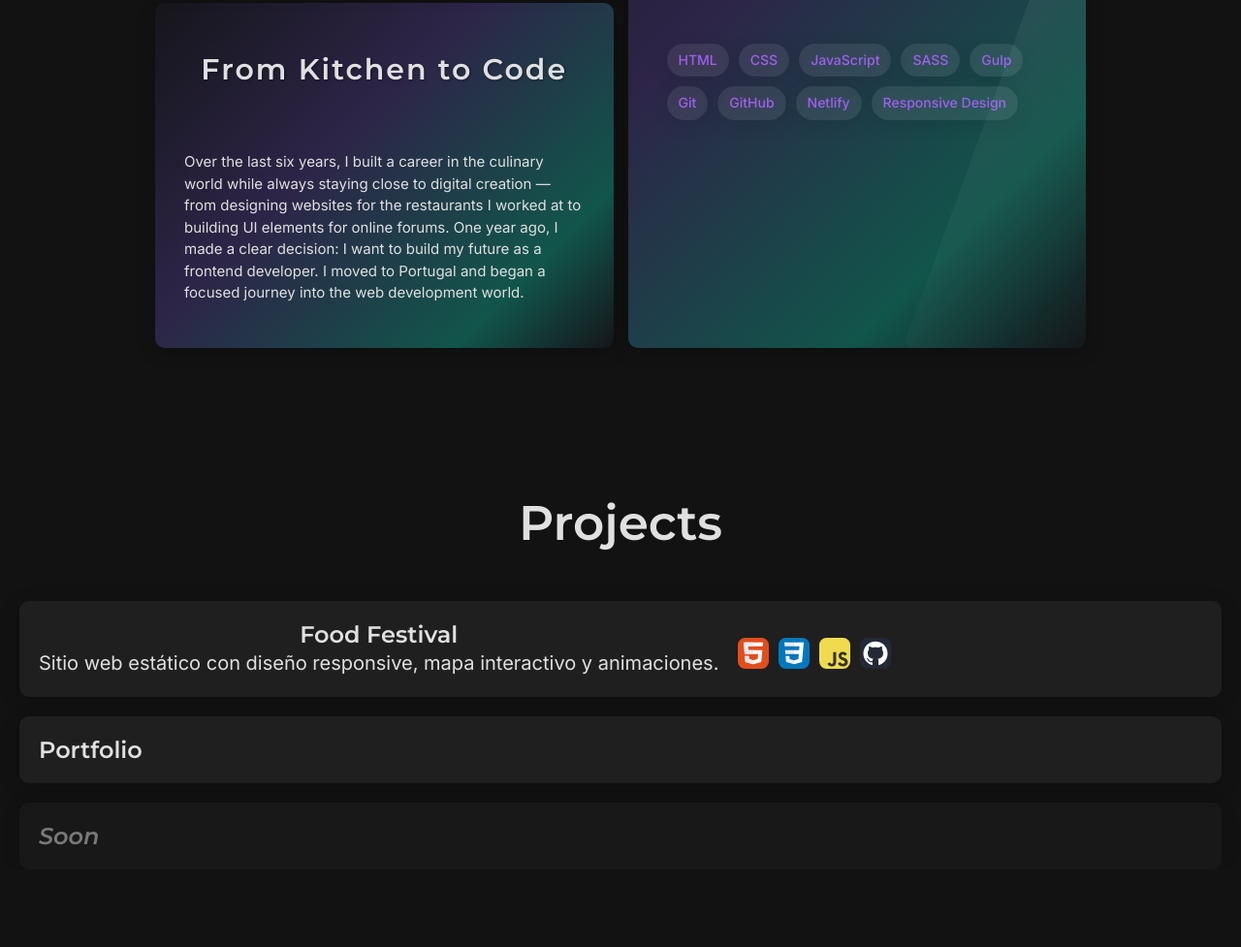
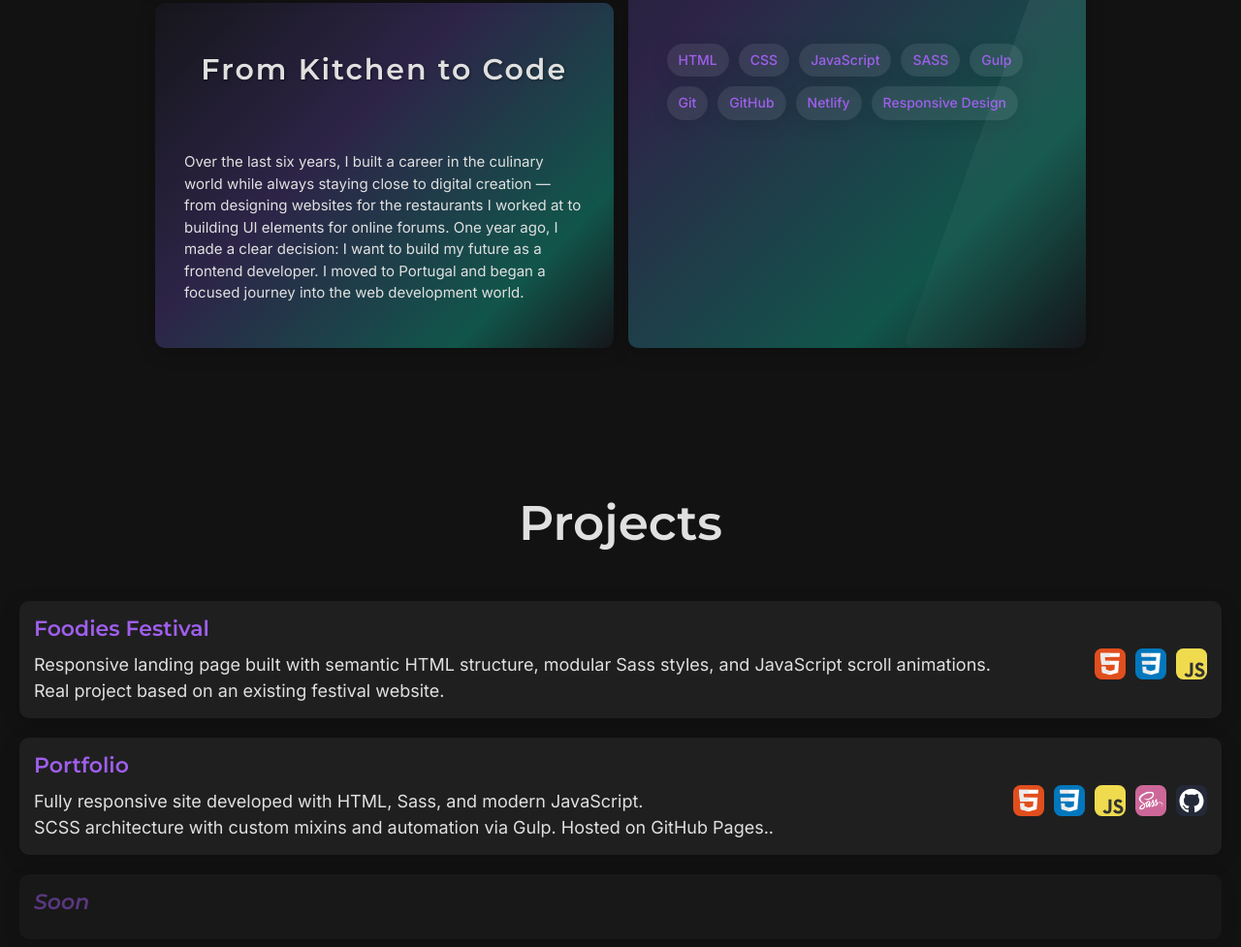
Before and after one commit to llopisar/portfolio-augusto, a website: page index.html in a window 1280 px wide. Shown: the part 1365-2342 px from the top of the page at 97% size. Before the commit the page ends 2262 px from the top, so only its background shows below. Drawn offline with Linux system fonts and the light colour scheme.

Commit message:
Termine las card de projects, falta ver color

```diff
--- a/index.html
+++ b/index.html
@@ -78,8 +78,8 @@
               I have strong foundations in HTML, CSS, and JavaScript, and I'm using tools like SASS, Gulp, Git, GitHub,
               and Netlify to build real projects — including this portfolio and a website for a food festival.
               <strong>I'm actively looking for my first opportunity as a frontend developer, where I can contribute,
-                learn
-                fast, and grow with a great team.</strong>
+              learn
+              fast, and grow with a great team.</strong>
             </p>
 
             <br>
@@ -106,30 +106,44 @@
 
 
           <article class="project-card">
-            <div class="project-card__content">
-              <div class="project-card__info">
-                <h3 class="project-card__title">Food Festival</h3>
+            <div class="project__info">
+                <h3 class="project-card__title">Foodies Festival</h3>
                 <p class="project-card__description">
-                  Sitio web estático con diseño responsive, mapa interactivo y animaciones.
+                  Responsive landing page built with semantic HTML structure, modular Sass styles, and JavaScript scroll animations. <br>
+                  Real project based on an existing festival website.
                 </p>
               </div>
               <div class="project-card__tech">
                 <img src="src/assets/icons/html.svg" alt="HTML" title="HTML">
                 <img src="src/assets/icons/css.svg" alt="CSS" title="CSS">
                 <img src="src/assets/icons/javascript.svg" alt="JavaScript" title="JavaScript">
-                <img src="src/assets/icons/github.svg" alt="GitHub" title="Repositorio en GitHub">
-              </div>
             </div>
           </article>
 
 
           <article class="project-card">
-            <h3 class="project-card__title">Portfolio</h3>
+            <div class="project__info">
+                <h3 class="project-card__title">Portfolio</h3>
+                <p class="project-card__description">
+                  Fully responsive site developed with HTML, Sass, and modern JavaScript. <br> SCSS architecture with custom mixins and automation via Gulp. Hosted on GitHub Pages..
+                </p>
+              </div>
+              <div class="project-card__tech">
+                <img src="src/assets/icons/html.svg" alt="HTML" title="HTML">
+                <img src="src/assets/icons/css.svg" alt="CSS" title="CSS">
+                <img src="src/assets/icons/javascript.svg" alt="JavaScript" title="JavaScript">
+                <img src="src/assets/icons/sass.svg" alt="SASS" title="SASS">
+                <img src="src/assets/icons/github.svg" alt="GitHub" title="Repositorio en GitHub">
+              </div>
           </article>
+
+
           <article class="project-card project-card--soon">
             <h3 class="project-card__title">Soon</h3>
           </article>
-        </div>
+
+        </div> <!-- div project__list -->
+
       </section <section class="contact" id="contact">
       <!-- Form o redes -->
       </section>
--- a/src/scss/layout/_projects.scss
+++ b/src/scss/layout/_projects.scss
@@ -19,34 +19,36 @@
 .project-card {
   background-color: v.$surface;
   @include m.card-style;
-  padding: 2rem;
+  padding: 1.5rem ;
   transition: transform 0.3s ease;
   display: flex;
   justify-content: space-between;
   align-items: center;
 
   &__title {
-    font-size: 2.4rem;
+    font-size: 2.2rem;
     font-weight: 600;
     margin: 0;
+    text-align: left;
+    margin-bottom: 1rem;
+    color: v.$accent;
   }
 
-  &__content {
-    display: flex;
-    justify-content: space-between;
-    align-items: center;
-    gap: 2rem;
-    flex-wrap: wrap;
-  }
 
   &__info {
     flex: 1;
+  }
+
+  &__description {
+    font-size: 1.8rem;
+    text-align: left;
   }
 
   &__tech {
     display: flex;
     gap: 1rem;
     margin-top: 1rem;
+    margin-left: auto;
 
     img {
       width: 32px;
@@ -64,6 +66,7 @@
     text-align: center;
     font-style: italic;
     cursor: not-allowed;
+    margin-bottom: 2rem;
   }
 
   &:hover {
```
Also changed, not shown: dist/css/main.css.
